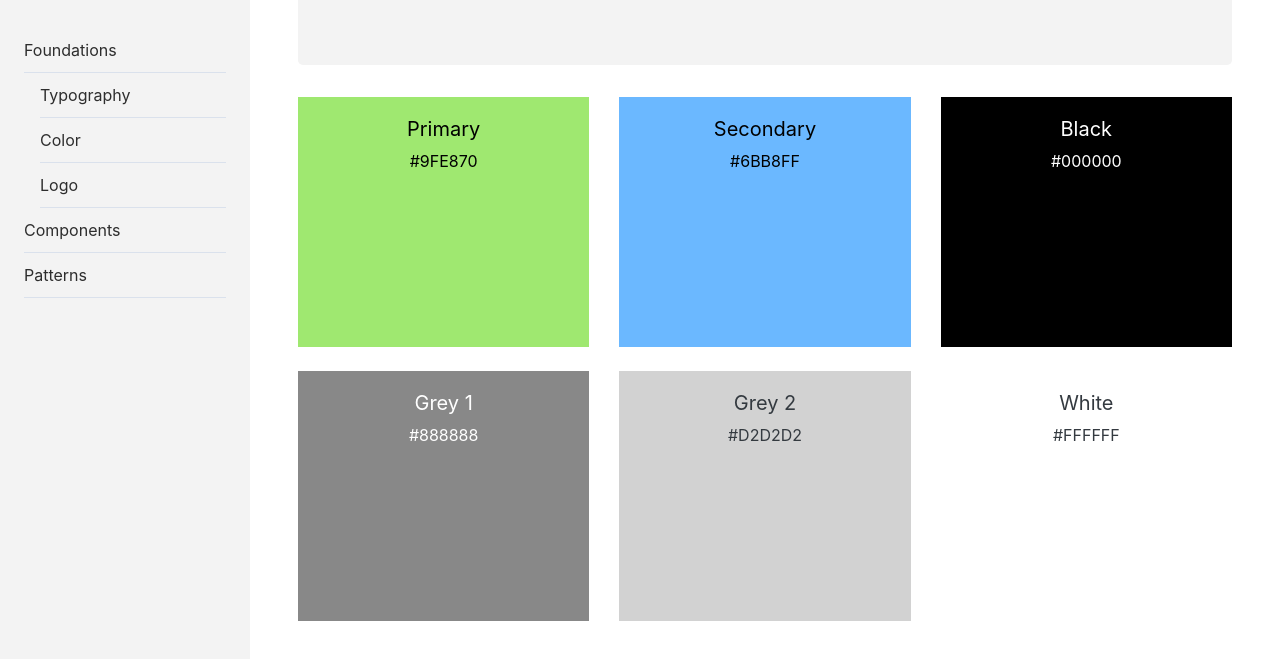
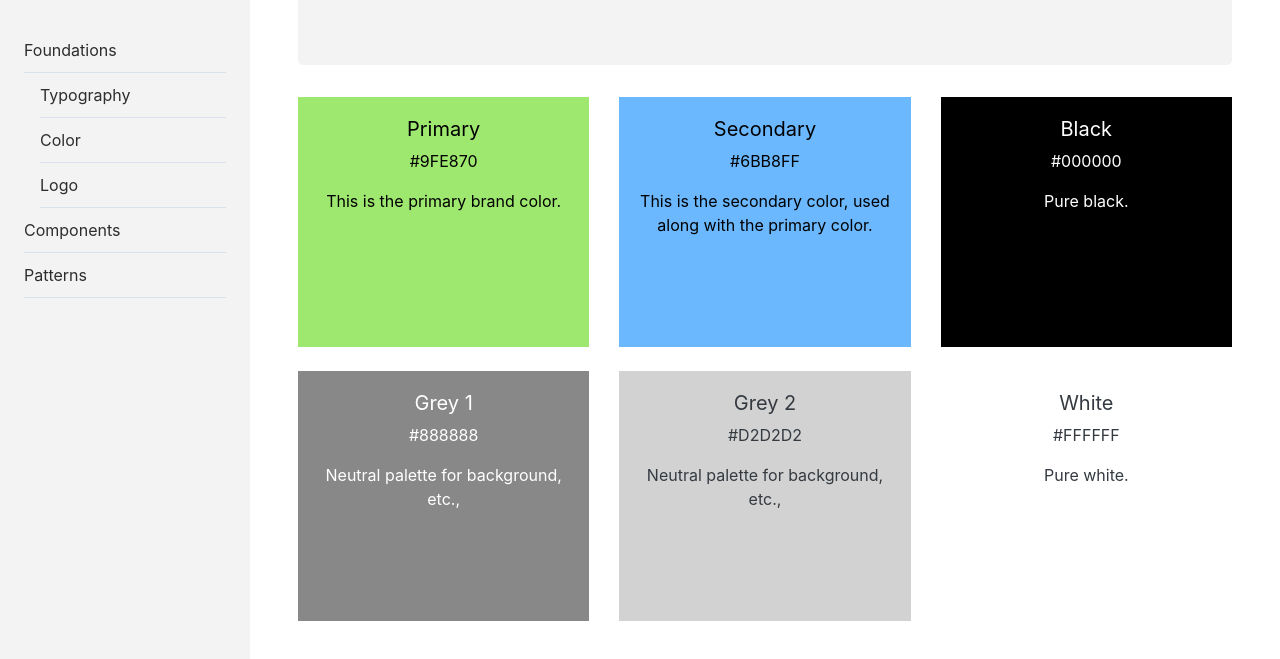
Before and after one commit to Subhulakshimi/subhulakshimimehalingam-main, a plain HTML site: page color.html in a window 1280 px wide. Shown: the part 199-858 px from the top of the page. Drawn offline with nearby package versions, Linux system fonts and the light colour scheme.

Commit message:
Update color.html

```diff
--- a/color.html
+++ b/color.html
@@ -99,6 +99,7 @@
                   <div class="text-black text-center">
                     <h5>Primary</h5>
                     <p>#9FE870</p>
+                    <p>This is the primary brand color.</p>
                   </div>
                   <div class="card-body d-flex flex-column align-items-start">
 
@@ -112,6 +113,7 @@
                   <div class="text-black text-center">
                     <h5>Secondary</h5>
                     <p>#6BB8FF</p>
+                    <p>This is the secondary color, used along with the primary color.
                   </div>
                   <div class="card-body d-flex flex-column align-items-start">
 
@@ -126,6 +128,7 @@
                   <div class="text-white text-center">
                     <h5>Black</h5>
                     <p>#000000</p>
+                    <p>Pure black.</p>
                   </div>
                   <div class="card-body d-flex flex-column align-items-start">
 
@@ -139,6 +142,7 @@
                   <div class="text-white text-center">
                     <h5>Grey 1</h5>
                     <p>#888888</p>
+                    <p>Neutral palette for background, etc.,</p>
                   </div>
                   <div class="card-body d-flex flex-column align-items-start">
 
@@ -153,6 +157,7 @@
                   <div class="text-center">
                     <h5>Grey 2</h5>
                     <p>#D2D2D2</p>
+                     <p>Neutral palette for background, etc.,</p>
                   </div>
                   <div class="card-body d-flex flex-column align-items-start">
 
@@ -166,6 +171,7 @@
                   <div class="text-center">
                     <h5>White</h5>
                     <p>#FFFFFF</p>
+                    <p>Pure white.</p>
                   </div>
                   <div class="card-body d-flex flex-column align-items-start">
 
```
